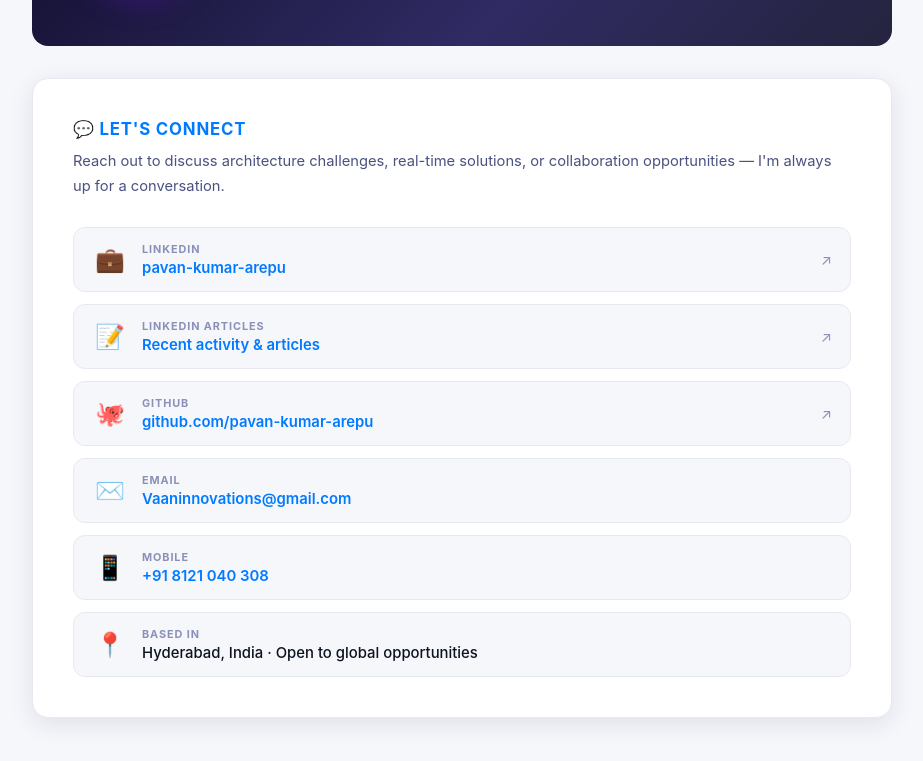
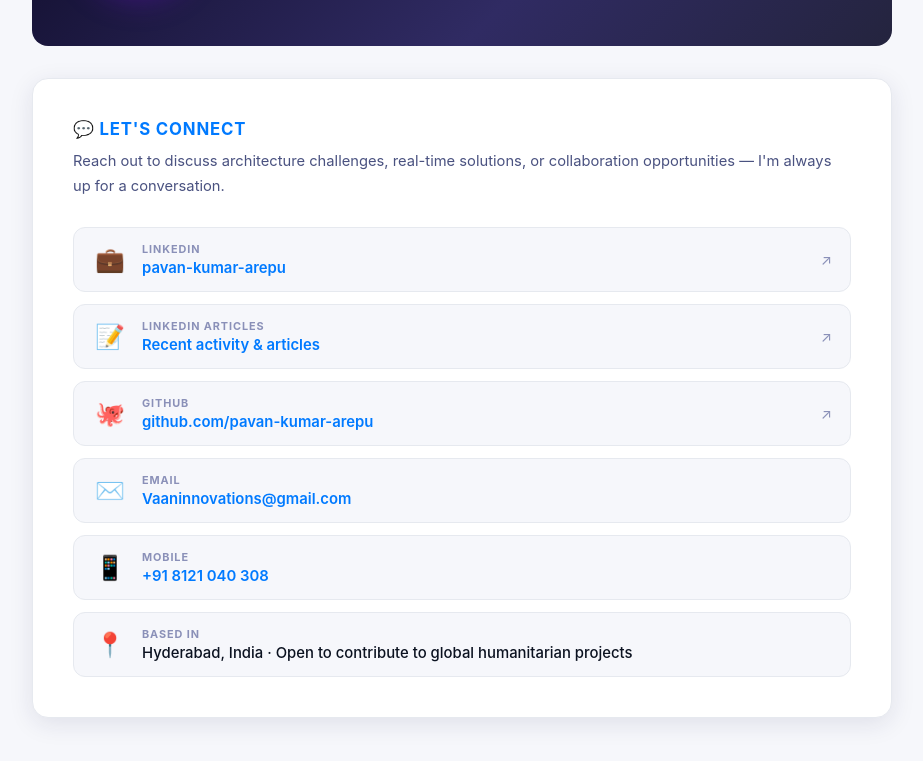
Before and after one commit to pavan-kumar-arepu/E2EMobileAppsSite, a React (Create React App) app: page /contact in a window 1280 px wide. Shown: the part 293-1054 px from the top of the page, without its empty margins (178-1101 px from the left). Built offline with nearby package versions, Linux system fonts and the light colour scheme; no server answers.

Commit message:
chore: update contact 'Based In' text to humanitarian phrasing

```diff
--- a/src/components/Tabs/Contact/Contact.js
+++ b/src/components/Tabs/Contact/Contact.js
@@ -37,7 +37,7 @@ const CONTACT_ROWS = [
     icon: "📍",
     label: "Based In",
     href: null,
-    value: "Hyderabad, India · Open to global opportunities",
+    value: "Hyderabad, India · Open to contribute to global humanitarian projects",
   },
 ];
 
```
